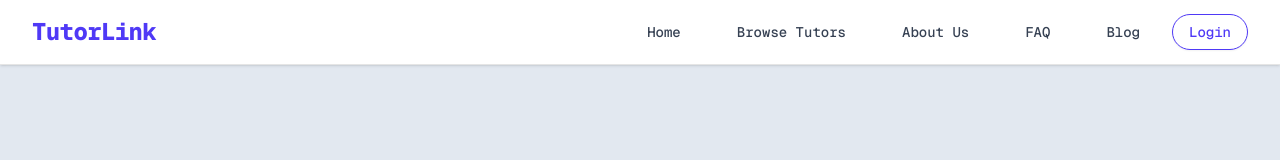
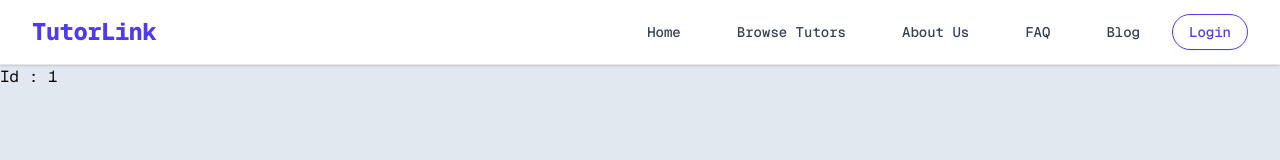
Before and after one commit to Sakhawat71/tutorlink-frontend, a Next.js app: page /tutors/1 in a window 1280 px wide. Shown: the top 160 px of the page. Built offline with nearby package versions, Linux system fonts and the light colour scheme; no server answers.

Commit message:
details page

```diff
--- a/src/app/(WithCommonLayout)/tutors/[id]/page.tsx
+++ b/src/app/(WithCommonLayout)/tutors/[id]/page.tsx
@@ -1,11 +1,15 @@
+"use client"
+
+import { useParams } from 'next/navigation';
 import React from 'react';
 
 const SubjectDetails = () => {
 
+    const { id } = useParams();
 
     return (
         <div>
-
+            <h2>Id : {id}</h2>
         </div>
     );
 };
```
